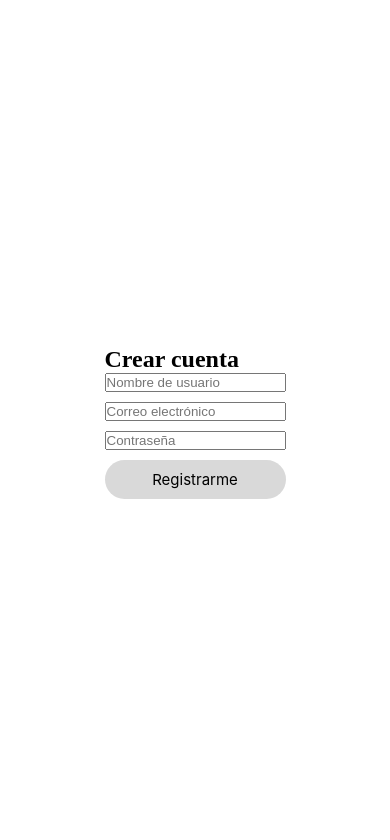
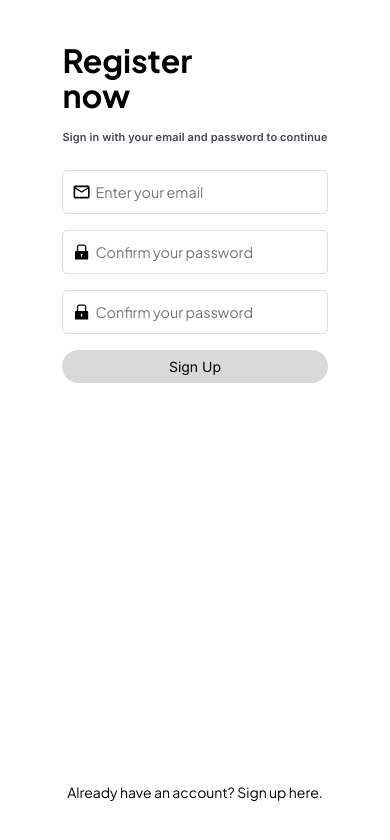
Before and after one commit to amgarber/Chefcito, a React (Create React App) app in the folder frontend/: page / in a window 390 px wide. Both pictures are taken after a click on the element "Don’t have an account? Sign up here.". Shown: the top 840 px of the page. Built offline with nearby package versions, Linux system fonts and the light colour scheme; a web font is replaced by a local one.

Commit message:
Tried making design responsive

```diff
--- a/frontend/src/App.tsx
+++ b/frontend/src/App.tsx
@@ -9,10 +9,10 @@ import {useState} from "react";
 function App(){
   const [Form, setForm] = useState('Login');
   return (<>
-    {Form == "Login" ? (
+    {Form === "Login" ? (
         <Login MdOutlineMail={MdOutlineMail} AiFillLock = {AiFillLock} FormHandle={setForm} />
     ) : (
-        <Register />
+        <Register MdOutlineMail={MdOutlineMail} AiFillLock = {AiFillLock} FormHandle={setForm} />
     )}
   </>
   );
--- a/frontend/src/Components/Login.jsx
+++ b/frontend/src/Components/Login.jsx
@@ -1,4 +1,5 @@
 import {useState} from "react";
+
 
 function  Login( { MdOutlineMail, AiFillLock, FormHandle}) {
 
--- a/frontend/src/Components/Register.jsx
+++ b/frontend/src/Components/Register.jsx
@@ -1,81 +1,57 @@
-import { useState } from "react";
+import {useState} from "react";
 
-function Register() {
-    const [username, setUsername] = useState('');
-    const [email, setEmail] = useState('');
-    const [password, setPassword] = useState('');
 
-    const handleRegister = async (e) => {
+function  Register( { MdOutlineMail, AiFillLock, FormHandle }) {
+
+    const [Email, setEmail] = useState('');
+    const [Password, setPassword] = useState('');
+
+    function handleRegister(e){
         e.preventDefault();
 
-        if (!username || !email || !password) {
-            alert("Por favor completá todos los campos");
+        if(!Email || !Password){
             return;
         }
-
-        try {
-            const response = await fetch('http://localhost:3001/api/register', {
-                method: 'POST',
-                headers: {
-                    'Content-Type': 'application/json'
-                },
-                body: JSON.stringify({
-                    username,
-                    email,
-                    password
-                })
-            });
-
-            const data = await response.json();
-
-            if (!response.ok) {
-                alert(data.message || 'Error al registrar');
-                return;
-            }
-
-            alert("¡Registro exitoso!");
-            setUsername('');
-            setEmail('');
-            setPassword('');
-        } catch (error) {
-            console.error('Error en el registro:', error);
-            alert("Ocurrió un error inesperado");
-        }
-    };
+        console.log(Email, Password);
+        setEmail('');
+        setPassword('');
+    }
 
     return (
-        <div style={{ padding: "20px", maxWidth: "400px", margin: "0 auto" }}>
-            <h2>Crear cuenta</h2>
-            <form onSubmit={handleRegister}>
-                <input
-                    type="text"
-                    placeholder="Nombre de usuario"
-                    value={username}
-                    onChange={(e) => setUsername(e.target.value)}
-                    style={{ display: "block", marginBottom: "10px", width: "100%" }}
-                />
+        <div className="form-container">
+            <h2>Register <br /> now</h2>
+            <h3> Sign in with your email and password to continue </h3>
+            <form onSubmit={ handleRegister }>
+                <div className="form-control">
+                    <input
+                        type="text"
+                        placeholder = "Enter your email"
+                        onChange={ (e) => setEmail(e.target.value) } />
+                    <MdOutlineMail className="Mail Icon"/>
+                </div>
 
-                <input
-                    type="email"
-                    placeholder="Correo electrónico"
-                    value={email}
-                    onChange={(e) => setEmail(e.target.value)}
-                    style={{ display: "block", marginBottom: "10px", width: "100%" }}
-                />
+                <div className="form-control">
+                    <input
+                        type="password"
+                           placeholder = "Confirm your password"
+                        onChange={(e) =>  setPassword(e.target.value)} />
+                    <AiFillLock className = "Password Icon" />
+                </div>
 
-                <input
-                    type="password"
-                    placeholder="Contraseña"
-                    value={password}
-                    onChange={(e) => setPassword(e.target.value)}
-                    style={{ display: "block", marginBottom: "10px", width: "100%" }}
-                />
+                <div className="form-control">
+                    <input
+                        type="password"
+                        placeholder = "Confirm your password"
+                        onChange={(e) =>  setPassword(e.target.value)} />
+                    <AiFillLock className = "Password Icon" />
+                </div>
 
-                <button type="submit" style={{ width: "100%" }}>
-                    Registrarme
-                </button>
+                <button onClick={handleRegister}>Sign Up</button>
+
             </form>
+            <p onClick = {() => FormHandle('Login')}> Already have an account? Sign up here.</p>
         </div>
+
     );
 }
 
--- a/frontend/src/index.css
+++ b/frontend/src/index.css
@@ -1,6 +1,8 @@
 @import url('https://fonts.googleapis.com/css2?family=Winky+Sans:ital,wght@0,300..900;1,300..900&display=swap');
+@import url('https://fonts.googleapis.com/css2?family=Plus+Jakarta+Sans:wght@400;500;600;700&display=swap');
+@import url('https://fonts.googleapis.com/css2?family=Inter:wght@400;500;600&display=swap');
 
-*{
+* {
     padding: 0;
     margin: 0;
     box-sizing: border-box;
@@ -13,66 +15,67 @@ body {
     min-height: 100vh;
     background: #FFFFFF;
     font-family: 'Plus Jakarta Sans', serif;
+    padding: 1rem;
+}
+
+.form-container {
+    width: 100%;
+    max-width: 450px;
+    padding: 2rem;
 
 }
-.form-container{
-    background-color: aqua;
-    width: 450px;
-    padding: 2rem;
-    box-shadow: 0 1px 2px rgba(0,0,0,0.5);
-    border-radius: 5px;
 
+.form-container h2 {
+    text-align: left;
+    font-size: clamp(32px, 6vw, 45px);
+    line-height: 1.1;
+    font-family: 'Plus Jakarta Sans', sans-serif;
+    color: #000;
+    margin-bottom: 1rem;
+    height: auto;
+    max-width: 100%;
 }
-.form-container h2{
-    display: block;
-    text-align: center;
-    width: 343px;
-    position: relative;
-    font-size: 45px;
-    line-height: 50px;
-    font-family: 'Plus Jakarta Sans';
-    color: #000;
-    text-align: left;
-    height: 105px;
-}
-.form-container h3{
-    width: 279px;
-    position: relative;
-    font-size: 12px;
+
+.form-container h3 {
+    font-size: clamp(11px, 2.5vw, 12px);
     letter-spacing: 0.01em;
-    line-height: 20px;
-    font-family: Inter;
+    line-height: 1.5;
+    font-family: 'Inter', sans-serif;
     color: #49454f;
     text-align: left;
-    display: inline-block;
+    display: block;
+    max-width: 100%;
+    margin-bottom: 1rem;
 }
 
-.form-container form{
-    margin: 2rem 0;
+.form-container form {
+    margin: 1.5rem 0;
 }
 
-.form-control{
+.form-control {
     position: relative;
+    margin-bottom: 1rem;
 }
 
-.form-control input{
+.form-control input {
     width: 100%;
     border: 1px solid #ddd;
     font-family: inherit;
-    font-size: 1.2rem;
+    font-size: clamp(0.9rem, 2.5vw, 1.2rem);
     padding: 0.75rem 2rem;
-    margin-bottom:  1rem;
     border-radius: 5px;
+    margin-bottom: 0;
 }
 
-.form-control .Icon{
+.form-control .Icon {
     position: absolute;
-    left: 06px;
-    top: 12px;
-    font-size: 1.5rem;
+    left: 10px;
+    top: 50%;
+    transform: translateY(-50%);
+    font-size: 1.3rem;
 }
 
-form button{
+form button {
     width: 100%;
     position: relative;
     border-radius: 50px;
@@ -82,14 +85,87 @@ form button{
     flex-direction: row;
     align-items: center;
     justify-content: center;
-    padding: 10px;
+    padding: clamp(8px, 2vw, 10px);
     box-sizing: border-box;
-    text-align: left;
-    font-size: 15px;
+    text-align: center;
+    font-size: clamp(14px, 2.5vw, 15px);
     color: #000;
-    font-family: Inter;
+    font-family: 'Inter', sans-serif;
     cursor: pointer;
+    transition: transform 0.2s, background-color 0.3s;
+    margin-top: 1rem;
 }
-form button:active{
+
+form button:active {
     transform: scale(0.98);
 }
+
+form button:hover {
+    background-color: #c8c8c8;
+}
+
+.error-message,
+.success-message {
+    padding: 10px;
+    margin-bottom: 15px;
+    border-radius: 4px;
+    text-align: center;
+    font-size: 14px;
+}
+
+.error-message {
+    background-color: #ffe6e6;
+    color: #d8000c;
+}
+
+.success-message {
+    background-color: #e6ffe6;
+    color: #006400;
+}
+
+p {
+    text-align: center;
+    margin-top: 25rem;
+    color: #000;
+    cursor: pointer;
+    font-size: 14px;
+}
+
+p:hover {
+    text-decoration: underline;
+}
+
+/* Media Queries para Responsive Design */
+@media screen and (max-width: 480px) {
+    .form-container {
+        padding: 1.5rem;
+    }
+
+    .form-control .Icon {
+        font-size: 1.2rem;
+    }
+}
+
+@media screen and (max-width: 350px) {
+    .form-container {
+        padding: 1rem;
+    }
+
+    .form-control input {
+        padding: 0.6rem 1.8rem;
+    }
+}
+
+/* Estilos para inputs cuando tienen foco */
+.form-control input:focus {
+    outline: none;
+    border-color: #007bff;
+    box-shadow: 0 0 0 2px rgba(0, 123, 255, 0.25);
+}
+
+/* Estilos para el botón deshabilitado */
+form button:disabled {
+    background-color: #f0f0f0;
+    cursor: not-allowed;
+    opacity: 0.7;
+}
```
